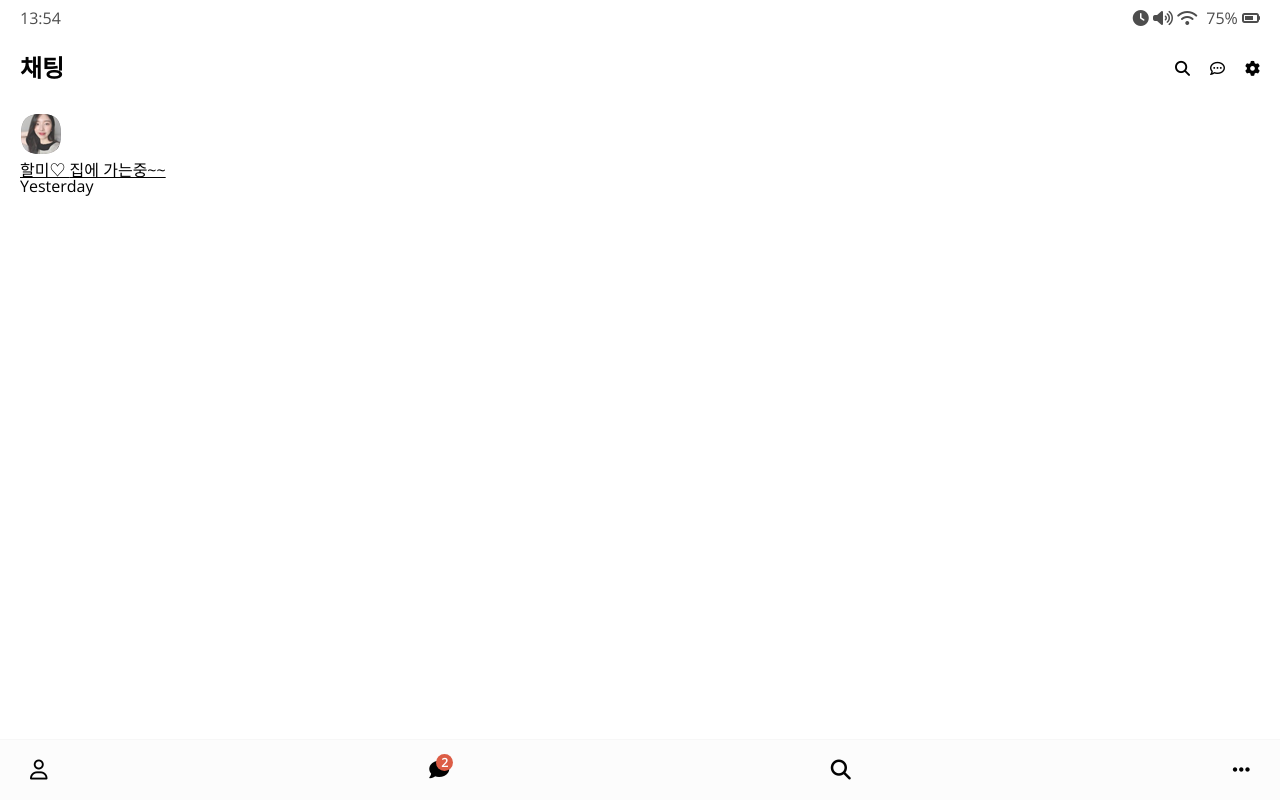
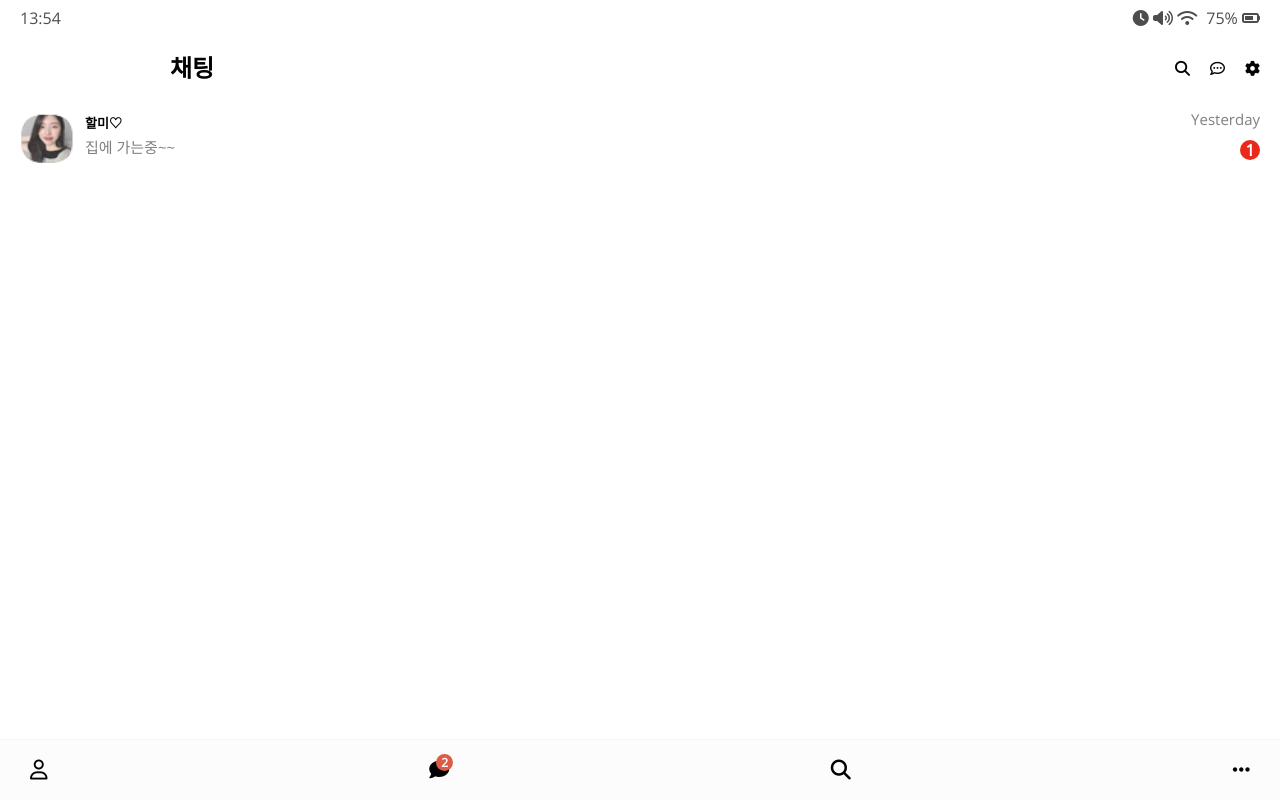
Before and after one commit to lbc1013/Kakao-Clone-Version-3.0, a plain HTML site: page index.html in a window 1280 px wide. Drawn offline with nearby package versions, Linux system fonts and the light colour scheme.

Commit message:
08.08 commit
08.08 commit

```diff
--- /dev/null
+++ b/css/chat-screen.css
@@ -0,0 +1,31 @@
+#chat-screen {
+  background-color: #abc1d1;
+}
+
+.header_title {
+  margin-left: 150px;
+}
+
+.message_content {
+  margin-left: 70px;
+  display: flex;
+  align-items: center;
+}
+
+.message_author {
+  margin-top: -50px;
+  display: block;
+}
+
+.message_bubble {
+  margin-left: -50px;
+  background-color: white;
+  border-radius: 13px;
+  height: 23px;
+}
+
+.message_timestamp {
+  margin-left: 10px;
+  margin-top: 5px;
+  font-size: 10px;
+}
--- /dev/null
+++ b/css/chat.css
@@ -0,0 +1,52 @@
+.chat_component_first {
+  display: flex;
+  justify-content: space-between;
+  margin-left: 50px;
+  margin-top: -30px;
+}
+
+.chat_component_second {
+  display: flex;
+  justify-content: space-between;
+  margin-left: 65px;
+  margin-top: 10px;
+}
+
+.chat_component_name {
+  margin-left: 10px;
+  font-weight: 800;
+  font-size: 13px;
+  margin-left: 15px;
+  margin-top: 5px;
+}
+
+.chat_component_badge {
+  background-color: #ea291c;
+  width: 20px;
+  height: 20px;
+  border-radius: 12px;
+  display: flex;
+  justify-content: center;
+  align-items: center;
+  color: white;
+  font-weight: 600;
+  left: 15px;
+  bottom: 15px;
+}
+
+.chat_avatar {
+  width: 55px;
+  height: 60px;
+  border-radius: 25px;
+  margin-bottom: -30px;
+}
+
+.chat_component_time {
+  color: rgba(0, 0, 0, 0.5);
+  font-size: 15px;
+}
+
+.chat_component_preview {
+  color: rgba(0, 0, 0, 0.5);
+  font-size: 15px;
+}
--- a/css/friends.css
+++ b/css/friends.css
@@ -8,8 +8,8 @@
 }
 
 .friends .friends_avatar {
-  width: 55px;
-  height: 55px;
+  width: 65px;
+  height: 60px;
   border-radius: 25px;
   margin-right: 20px;
 }
@@ -31,4 +31,9 @@
   font-size: 12px;
   margin-top: 6px;
   color: rgba(0, 0, 0, 0.5);
+  margin-bottom: 10px;
 }
+
+.friends_header {
+  border-bottom: 1px solid rgba(0, 0, 0, 0.2);
+}
--- a/css/styles.css
+++ b/css/styles.css
@@ -4,7 +4,8 @@
 @import "header.css";
 @import "nav-bar.css";
 @import "friends.css";
-
+@import "chat.css";
+@import "chat-screen.css";
 * {
   box-sizing: border-box;
 }
--- a/index.html
+++ b/index.html
@@ -44,22 +44,19 @@
         <ul { list-style-type: none; }>
       </ul>
       <li class="chat_chats">
-        <a href="chat.html">
+        <a href="chat.html"style="text-decoration:none">
           <div class="chat_column">
             <img class="chat_avatar" src="images/image1.PNG" />
-            <div class="chat_content">
-              <span class="chat_username">
-                할미♡
-              </span>
-              <span class="chat_preview">
-                집에 가는중~~
-              </span>
+            <div class="chat_component_first">
+              <span class="chat_component_name">할미♡</span>
+              <span class="chat_component_time">Yesterday</span>
             </div>
+              <div class="chat_component_second">
+                <span class="chat_component_preview">집에 가는중~~</span>
+                <span class="chat_component_badge">1</span>
+              </div>
           </div>
         </a>
-        <div class="chat_column">
-          <span class="chat_timestamp">Yesterday</span>
-        </div>
       </li>
     </main>
     <nav class="nav">
```
Also changed, not shown: chat.html (+1 -12 lines).
